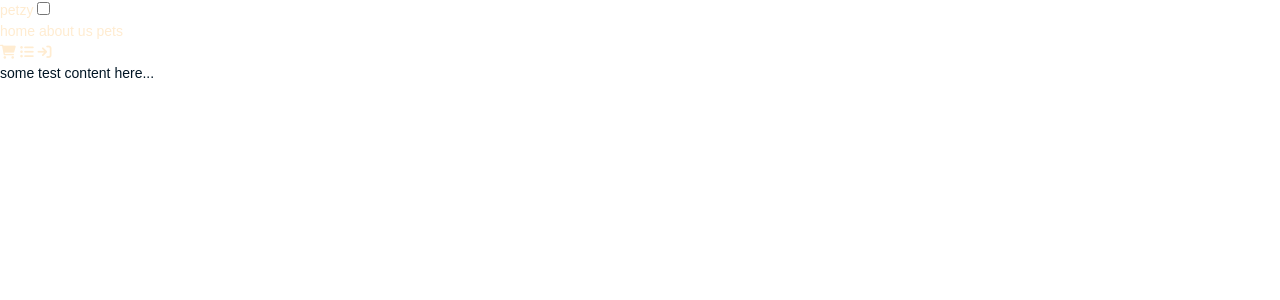
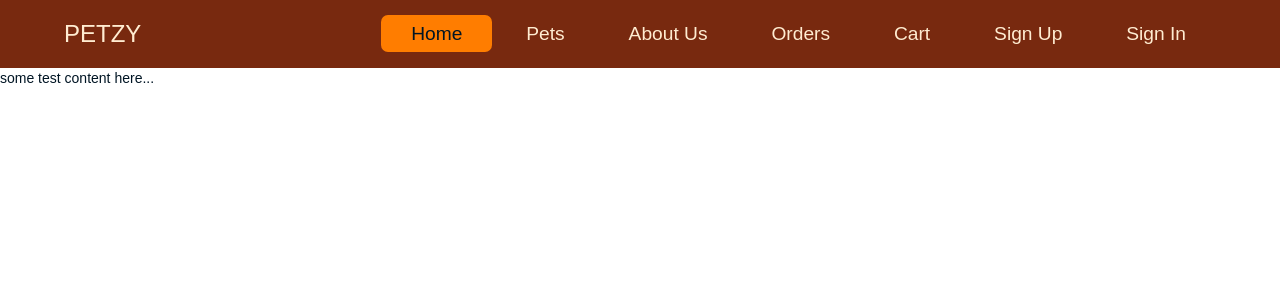
Before and after one commit to johnclamy/moviestoreproject, a Django app: template home/templates/home/index.html in a window 1280 px wide. Shown: the top 300 px of the page. Run offline with Django 5.2, Linux system fonts and the light colour scheme; the template is opened without the code that fills it, so the values that code supplies are empty; some libraries are stand-ins or nearby versions.

Commit message:
refactor the resposive navbar

```diff
--- a/petshoppro/static/css/style.css
+++ b/petshoppro/static/css/style.css
@@ -53,7 +53,7 @@
 
     /* Typography */
     --base-font-size: 14px;
-    font-size: 1rem;
+    --font-size: 1rem;
     --base-line-height: 1.5;
 
     /* Layout */
@@ -65,6 +65,7 @@ body {
    color: var(--primary-txt);
    font-size: var(--base-font-size);
    line-height: var(--base-line-height);
+   height: 100vh;
 }
 
 em,
@@ -74,6 +75,11 @@ b {
 
 img {
     max-width: 100%;
+}
+
+ul {
+  margin: 0;
+  padding: 0;
 }
 
 a,
@@ -108,26 +114,132 @@ a:hover {
     border-radius: 3px;
 }
 
-/* .navbar {
-    background-color: var(--primary-bg);
-    font-size: 1.3rem;
-    min-height: 4rem;
+/* Navbar */
+
+.navbar-container {
     display: flex;
+    justify-content: space-between;
     align-items: center;
-    padding: 0 22rem;
+    padding: var(--padding) 5%;
+    background: var(--primary-bg);
 }
 
-.nav_link {
-    margin-right: calc(var(--margin) * 1.5);
-    text-transform: capitalize;
+.navbar-logo,
+.navbar-logo:hover {
+  text-transform: uppercase;
+  color: var(--light-txt);
+  font-size: calc(var(--font-size) * 1.5);
 }
 
-.nav_link_end {
-    margin-left: auto;
-    text-transform: uppercase;
+ul {
+    list-style: none;
 }
 
-.wrapper {
-    max-width: 1400px;
-    max-width: 0 auto;
-} */
+ul li {
+    display: inline-block;
+}
+
+ul li a {
+    text-decoration: none;
+    text-transform: capitalize;
+    font-size: calc(var(--font-size) * 1.2);
+    color: var(--secondary-txt);
+    padding: 8px 30px;
+    border-radius: 7px;
+    transition: all .3s ease;
+}
+
+ul li a:hover,
+ul li a.active {
+    color: var(--primary-txt);
+    background: var(--secondary-bg);
+}
+
+#icon {
+    background-color: var(--third-bg);
+    padding: 5px 7px 3px 7px;
+    border-radius: 4px;
+    cursor: pointer;
+    transition: all .3s ease;
+}
+
+#icon svg {
+    color: var(--primary-txt);
+    height: 28px;
+    transition: all .3s ease;
+}
+
+#icon:hover {
+    background-color: var(--third-bg);
+}
+
+#icon:hover svg {
+    color: var(--primary-txt);
+}
+
+#checkbox,
+#icon {
+    display: none;
+}
+/* Youtube link */
+.link {
+    position: fixed;
+    background-color: #D12322;
+    padding: 23px 40px;
+    right: -100px;
+    border-radius: 5px;
+    top: 50%;
+    transform: translateY(-50%);
+    transform: rotate(-90deg);
+    font-size: 18px;
+    font-weight: 500;
+    color: #FFF;
+    text-decoration: none;
+    text-transform: capitalize;
+    transition: all .1s ease-in-out;
+}
+
+.link i {
+    padding-left: 7px;
+}
+
+.link:hover {
+    text-decoration: underline;
+    background-color: black;
+}
+
+@media (max-width: 1199px) {
+    nav {
+        border-bottom: 1px solid var(--secondary-border);
+    }
+
+    ul {
+        position: absolute;
+        width: 100%;
+        height: calc(100vh - 71px);
+        background-color: var(--forth-bg);
+        left: 0;
+        top: 0;
+        text-align: center;
+        display: none;
+        margin-top: 71px;
+    }
+
+    ul li {
+        display: block;
+        padding: 10px 15px;
+    }
+
+    ul li a {
+        display: block;
+        padding: 10px 0;
+    }
+
+    #icon {
+        display: block;
+    }
+
+    #checkbox:checked~ul {
+        display: block;
+    }
+}
--- a/petshoppro/templates/layout.html
+++ b/petshoppro/templates/layout.html
@@ -21,26 +21,19 @@
 <body class="nunito-sans-typography">
     <nav class="navbar-container">
         <a href="#" class="navbar-logo">petzy</a>
-        <input id="navbar-menu-btn" class="navbar-menu-btn" type="checkbox">
-        <label for="navbar-menu-btn" class="navbar-menu-btn-icon">
-            <i class="navbar-menu-btn-icon-bars" aria-hidden="true"></i>
+        <input type="checkbox" id="checkbox">
+        <label for="checkbox" id="icon">
+            <svg fill="none" stroke="currentColor" viewBox="0 0 24 24" xmlns="http://www.w3.org/2000/svg"><path stroke-linecap="round" stroke-linejoin="round" stroke-width="2" d="M4 6h16M4 12h16M4 18h16"></path></svg>
         </label>
-        <section class="navbar-menu-navlinks">
-            <a href="#" class="navbar-menu-navlink">home</a>
-            <a href="#" class="navbar-menu-navlink">about us</a>
-            <a href="#" class="navbar-menu-navlink">pets</a>
-            <div class="navbar-menu-navlinks_end">
-                <a href="#" class="navbar-menu-navlink">
-                    <i class="fa fa-shopping-cart" aria-hidden="true" title="Shopping cart"></i>
-                </a>
-                <a href="#" class="navbar-menu-navlink">
-                    <i class="fa fa-list-ul" aria-hidden="true" title="List of orders"></i>
-                </a>
-                <a href="#" class="navbar-menu-navlink">
-                    <i class="fa fa-sign-in" aria-hidden="true" title="Sign in"></i>
-                </a>
-            </div>
-        </section>
+        <ul>
+            <li><a href="#" class="active">home</a></li>
+            <li><a href="#">pets</a></li>
+            <li><a href="#">about us</a></li>
+            <li><a href="#">orders</a></li>
+            <li><a href="#">cart</a></li>
+            <li><a href="#">sign up</a></li>
+            <li><a href="#">sign in</a></li>
+        </ul>
     </nav>
     <main>
         {% block content %}
```
